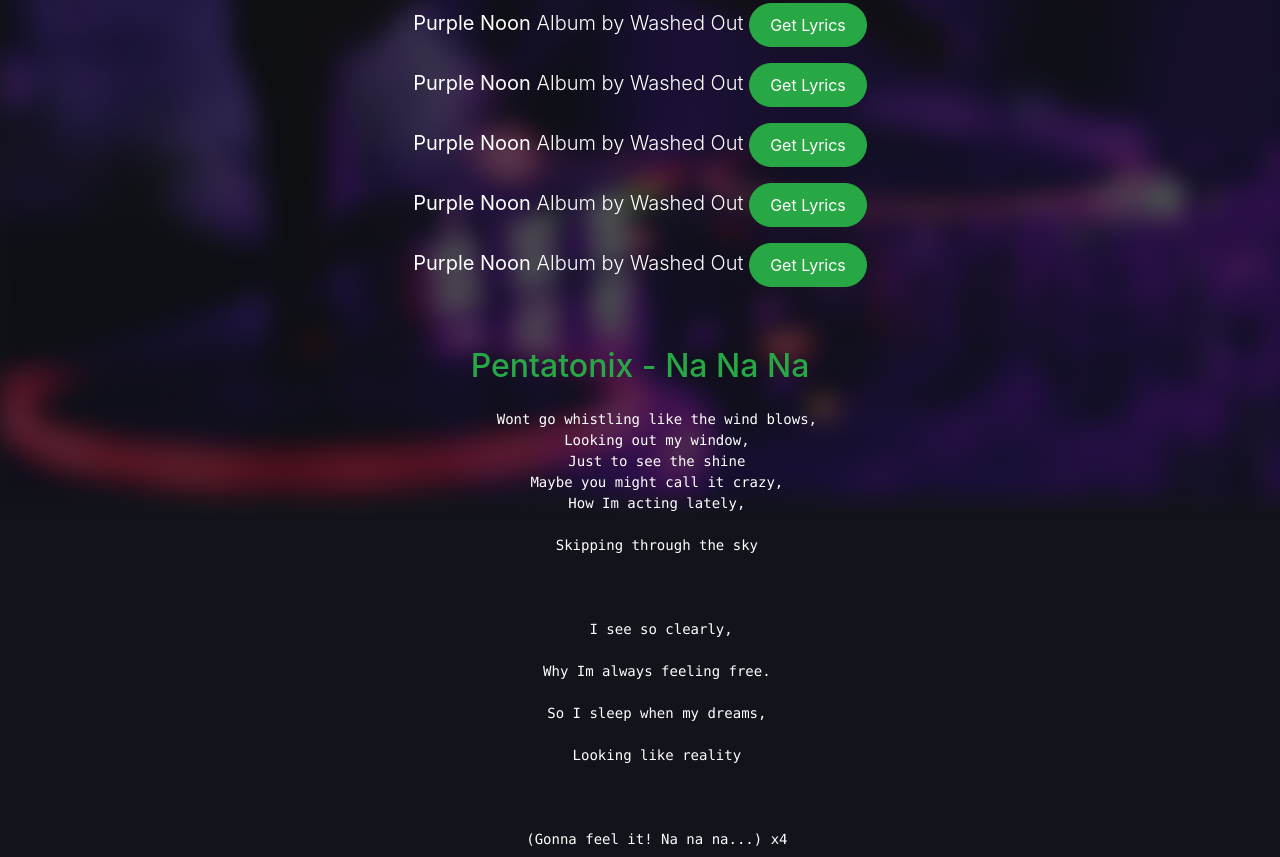
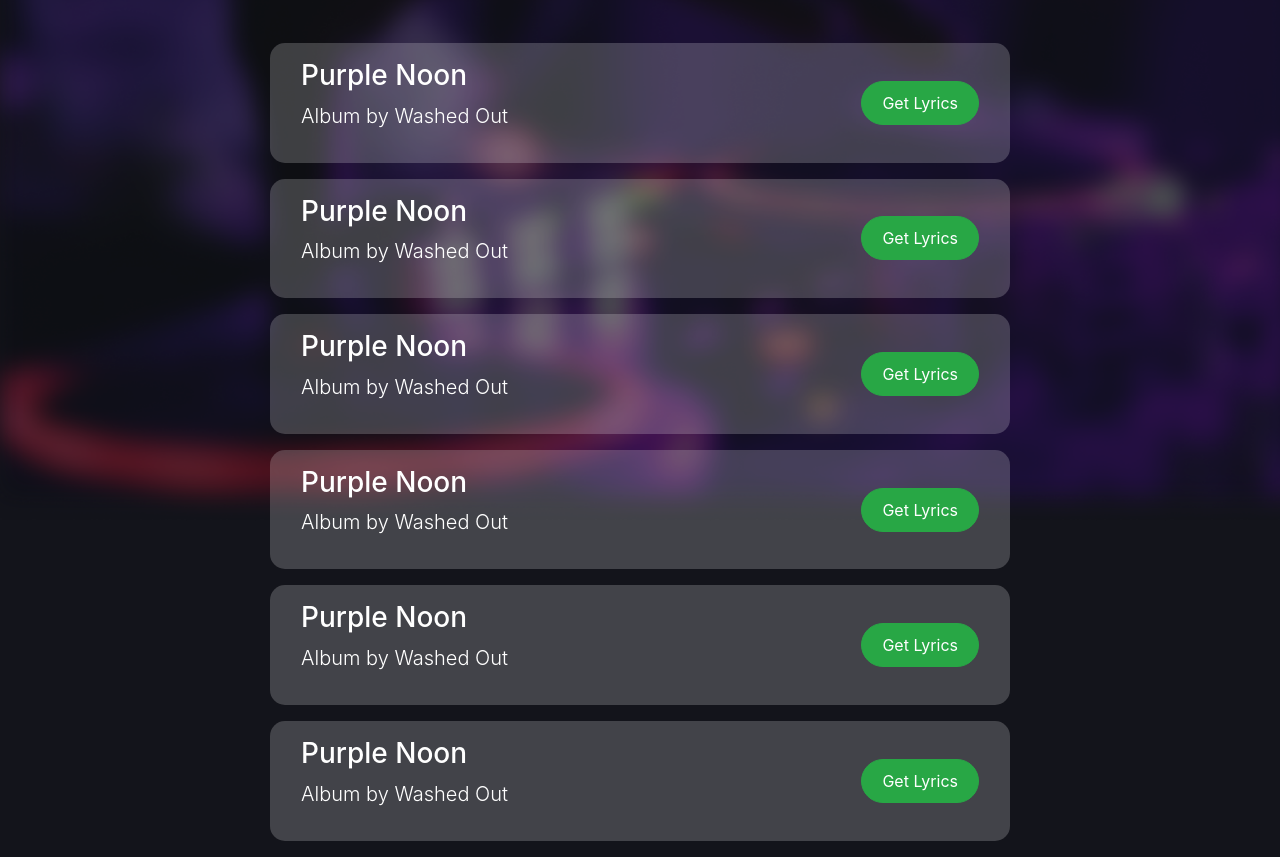
Before and after one commit to mohiuddin007/hard-rock, a plain HTML site: page index.html in a window 1280 px wide. Shown: the part 303-1160 px from the top of the page. Drawn offline with nearby package versions, Linux system fonts and the light colour scheme.

Commit message:
search bar is working

```diff
--- a/index.html
+++ b/index.html
@@ -46,25 +46,89 @@
             <div class="search-bar col-md-6 mx-auto">
                 <h1 class="text-center">Lyrics Search</h1>
                 <div class="search-box my-5">
-                    <input type="text" class="form-control" placeholder="Enter your artist song name">
-                    <button class="btn btn-success search-btn">Search</button>
+                    <input type="text" class="form-control" id="input-value" placeholder="Enter your artist song name">
+                    <button class="btn btn-success search-btn" onclick="clickOnSearchBtn()">Search</button>
                 </div>
             </div>
             <!-- === Simple results === -->
-            <div class="d-flex justify-content-center">
-                <div class="">
-                    <p class="author lead"><strong>Purple Noon</strong> Album by <span>Washed Out</span> <button class="btn btn-success">Get Lyrics</button></p>
-                    <p class="author lead"><strong>Purple Noon</strong> Album by <span>Washed Out</span> <button class="btn btn-success">Get Lyrics</button></p>
-                    <p class="author lead"><strong>Purple Noon</strong> Album by <span>Washed Out</span> <button class="btn btn-success">Get Lyrics</button></p>
-                    <p class="author lead"><strong>Purple Noon</strong> Album by <span>Washed Out</span> <button class="btn btn-success">Get Lyrics</button></p>
-                    <p class="author lead"><strong>Purple Noon</strong> Album by <span>Washed Out</span> <button class="btn btn-success">Get Lyrics</button></p>
+
+
+            <div class="search-result col-md-8 mx-auto py-4">
+                <!-- single result -->
+                <div class="single-result row align-items-center my-3 p-3">
+                    <div class="col-md-9">
+                        <h3 class="lyrics-name" id="first-song">Purple Noon</h3>
+                        <p class="author lead">Album by <span id="first-name">Washed Out</span></p>
+                    </div>
+                    <div class="col-md-3 text-md-right text-center">
+                        <button class="btn btn-success" onclick="clickLyrics(data)">Get Lyrics</button>
+                    </div>
+                </div>
+                <!-- ./ single result -->
+
+                <!-- single result -->
+                <div class="single-result row align-items-center my-3 p-3">
+                    <div class="col-md-9">
+                        <h3 class="lyrics-name" id="second-song">Purple Noon</h3>
+                        <p class="author lead">Album by <span id="second-name">Washed Out</span></p>
+                    </div>
+                    <div class="col-md-3 text-md-right text-center">
+                        <button class="btn btn-success">Get Lyrics</button>
+                    </div>
+                </div>
+                <!-- ./ single result -->
+                <!-- single result -->
+                <div class="single-result row align-items-center my-3 p-3">
+                    <div class="col-md-9">
+                        <h3 class="lyrics-name">Purple Noon</h3>
+                        <p class="author lead">Album by <span>Washed Out</span></p>
+                    </div>
+                    <div class="col-md-3 text-md-right text-center">
+                        <button class="btn btn-success">Get Lyrics</button>
+                    </div>
+                </div>
+                <!-- ./ single result -->
+                <!-- single result -->
+                <div class="single-result row align-items-center my-3 p-3">
+                    <div class="col-md-9">
+                        <h3 class="lyrics-name">Purple Noon</h3>
+                        <p class="author lead">Album by <span>Washed Out</span></p>
+                    </div>
+                    <div class="col-md-3 text-md-right text-center">
+                        <button class="btn btn-success">Get Lyrics</button>
+                    </div>
+                </div>
+                <!-- ./ single result -->
+                <!-- single result -->
+                <div class="single-result row align-items-center my-3 p-3">
+                    <div class="col-md-9">
+                        <h3 class="lyrics-name">Purple Noon</h3>
+                        <p class="author lead">Album by <span>Washed Out</span></p>
+                    </div>
+                    <div class="col-md-3 text-md-right text-center">
+                        <button class="btn btn-success">Get Lyrics</button>
+                    </div>
+                </div>
+                <!-- ./ single result -->
+                <!-- single result -->
+                <div class="single-result row align-items-center my-3 p-3">
+                    <div class="col-md-9">
+                        <h3 class="lyrics-name">Purple Noon</h3>
+                        <p class="author lead">Album by <span>Washed Out</span></p>
+                    </div>
+                    <div class="col-md-3 text-md-right text-center">
+                        <button class="btn btn-success">Get Lyrics</button>
+                    </div>
                 </div>
             </div>
+            <!-- ./ single result -->
+
+
             <!-- Single Lyrics -->
             <div class="single-lyrics text-center">
                 <button class="btn go-back">&lsaquo;</button>
                 <h2 class="text-success mb-4">Pentatonix - Na Na Na</h2>
-                <pre class="lyric text-white">
+                <pre class="lyric text-white" id="show-lyrics">
     Wont go whistling like the wind blows,
     Looking out my window,
     Just to see the shine
@@ -207,6 +271,7 @@
                     </div>
                 </div>
                 <!-- ./ single result -->
+
             </div>
 
 
--- a/script.js
+++ b/script.js
@@ -0,0 +1,29 @@
+
+
+
+function clickOnSearchBtn() {
+    const songName = document.getElementById('input-value').value;
+    fetch(`https://api.lyrics.ovh/suggest/${songName}`)
+    .then(res => res.json())
+    .then(data => {
+        console.log(data);
+        allWork(data);
+        clickLyrics(data);
+   })
+}
+
+
+function allWork(data) {
+    document.getElementById('first-song').innerText = data.data[0].title;
+    document.getElementById('first-name').innerText = data.data[0].artist.name;
+
+
+}
+
+// document.getElementById('clickFirstLyrics').addEventListener('click', (data) => {
+//     document.getElementById('show-lyrics').innerText = data.data[0].link;
+
+// })
+function clickLyrics(data) {
+    document.getElementById('show-lyrics').innerText = data.data[0].link;
+}
```
